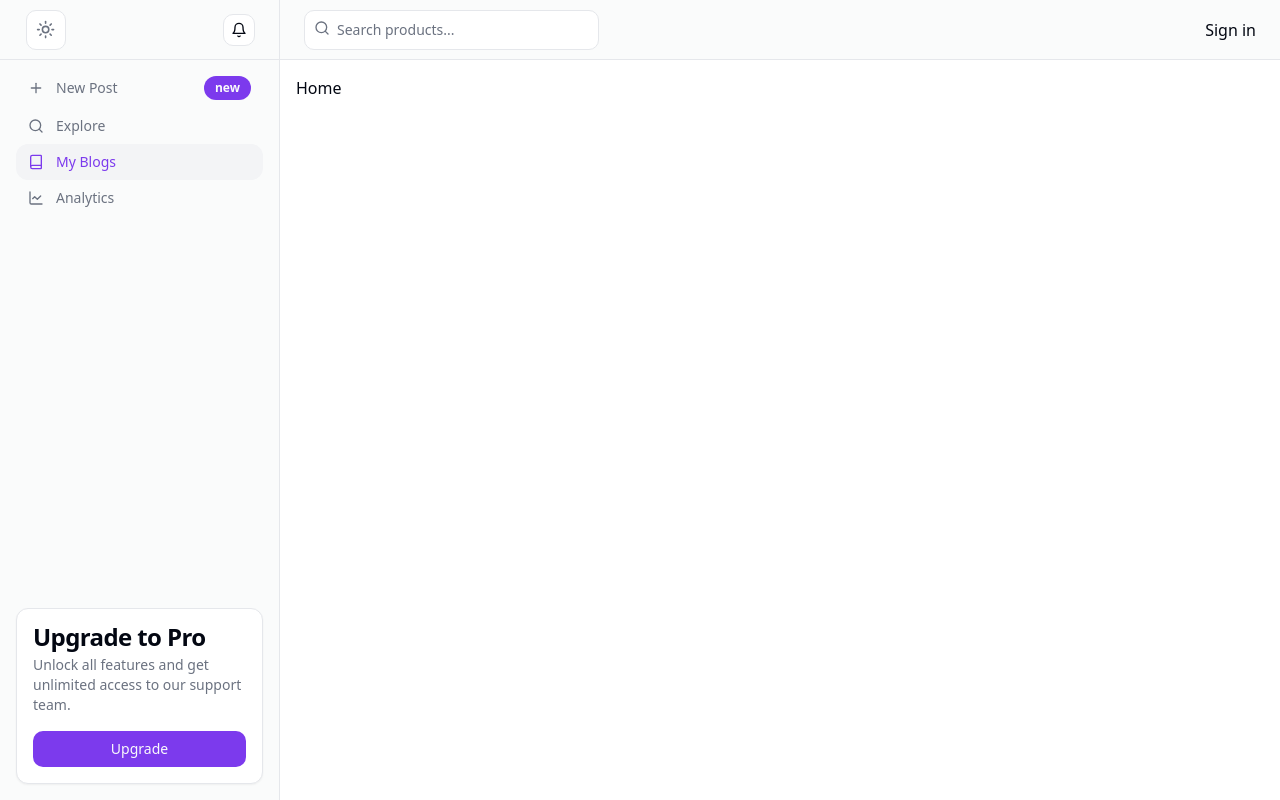
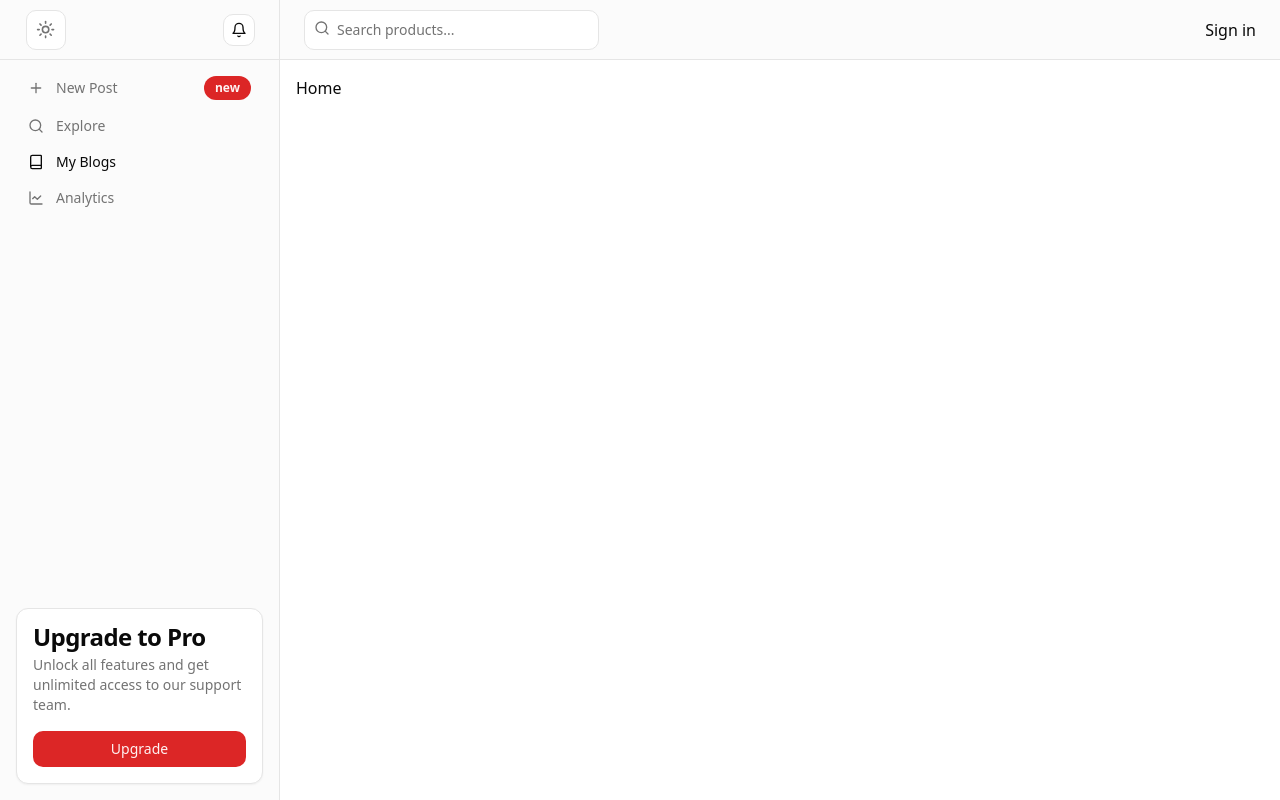
Before and after one commit to S-Axhwin/blogpostv1, a React (Vite) app: page /blog in a window 1280 px wide. Built offline with nearby package versions, Linux system fonts and the light colour scheme; no server answers.

Commit message:
ui update

```diff
--- a/src/components/Navbar.tsx
+++ b/src/components/Navbar.tsx
@@ -65,7 +65,7 @@ export function NavWrapper({children}:any) {
           </Link>
           <Link
             to="/myblogs"
-            className="flex items-center gap-3 rounded-lg bg-muted px-3 py-2 text-primary transition-all hover:text-primary"
+            className={`flex items-center gap-3 rounded-lg px-3 py-2 transition-all hover:text-primary`}
           >
             <Book className="h-4 w-4" />
             My Blogs
@@ -121,11 +121,11 @@ export function NavWrapper({children}:any) {
 
                 <Link
                   to="/myblogs"
-                  className="mx-[-0.65rem] flex items-center gap-4 rounded-xl bg-muted px-3 py-2 text-foreground hover:text-foreground"
+                  className="mx-[-0.65rem] flex items-center text-muted-foreground gap-4 rounded-xl px-3 py-2 hover:text-foreground"
                 >
                   <ShoppingCart className="h-5 w-5" />
                   My Blogs
-                  <Badge className="ml-auto flex h-6 w-8 p-3 shrink-0 items-center justify-center rounded-full">
+                  <Badge className="ml-auto flex h-6 w-8 p-3 shrink-0 items-center  justify-center rounded-full">
                     new
                   </Badge>
                 </Link>
--- a/src/index.css
+++ b/src/index.css
@@ -2,28 +2,27 @@
 @tailwind components;
 @tailwind utilities;
 
-
 @layer base {
   :root {
     --background: 0 0% 100%;
-    --foreground: 224 71.4% 4.1%;
+    --foreground: 0 0% 3.9%;
     --card: 0 0% 100%;
-    --card-foreground: 224 71.4% 4.1%;
+    --card-foreground: 0 0% 3.9%;
     --popover: 0 0% 100%;
-    --popover-foreground: 224 71.4% 4.1%;
-    --primary: 262.1 83.3% 57.8%;
-    --primary-foreground: 210 20% 98%;
-    --secondary: 220 14.3% 95.9%;
-    --secondary-foreground: 220.9 39.3% 11%;
-    --muted: 220 14.3% 95.9%;
-    --muted-foreground: 220 8.9% 46.1%;
-    --accent: 220 14.3% 95.9%;
-    --accent-foreground: 220.9 39.3% 11%;
+    --popover-foreground: 0 0% 3.9%;
+    --primary: 0 72.2% 50.6%;
+    --primary-foreground: 0 85.7% 97.3%;
+    --secondary: 0 0% 96.1%;
+    --secondary-foreground: 0 0% 9%;
+    --muted: 0 0% 96.1%;
+    --muted-foreground: 0 0% 45.1%;
+    --accent: 0 0% 96.1%;
+    --accent-foreground: 0 0% 9%;
     --destructive: 0 84.2% 60.2%;
-    --destructive-foreground: 210 20% 98%;
-    --border: 220 13% 91%;
-    --input: 220 13% 91%;
-    --ring: 262.1 83.3% 57.8%;
+    --destructive-foreground: 0 0% 98%;
+    --border: 0 0% 89.8%;
+    --input: 0 0% 89.8%;
+    --ring: 0 72.2% 50.6%;
     --radius: 0.75rem;
     --chart-1: 12 76% 61%;
     --chart-2: 173 58% 39%;
@@ -33,25 +32,25 @@
   }
 
   .dark {
-    --background: 224 71.4% 4.1%;
-    --foreground: 210 20% 98%;
-    --card: 224 71.4% 4.1%;
-    --card-foreground: 210 20% 98%;
-    --popover: 224 71.4% 4.1%;
-    --popover-foreground: 210 20% 98%;
-    --primary: 263.4 70% 50.4%;
-    --primary-foreground: 210 20% 98%;
-    --secondary: 215 27.9% 16.9%;
-    --secondary-foreground: 210 20% 98%;
-    --muted: 215 27.9% 16.9%;
-    --muted-foreground: 217.9 10.6% 64.9%;
-    --accent: 215 27.9% 16.9%;
-    --accent-foreground: 210 20% 98%;
+    --background: 0 0% 3.9%;
+    --foreground: 0 0% 98%;
+    --card: 0 0% 3.9%;
+    --card-foreground: 0 0% 98%;
+    --popover: 0 0% 3.9%;
+    --popover-foreground: 0 0% 98%;
+    --primary: 0 72.2% 50.6%;
+    --primary-foreground: 0 85.7% 97.3%;
+    --secondary: 0 0% 14.9%;
+    --secondary-foreground: 0 0% 98%;
+    --muted: 0 0% 14.9%;
+    --muted-foreground: 0 0% 63.9%;
+    --accent: 0 0% 14.9%;
+    --accent-foreground: 0 0% 98%;
     --destructive: 0 62.8% 30.6%;
-    --destructive-foreground: 210 20% 98%;
-    --border: 215 27.9% 16.9%;
-    --input: 215 27.9% 16.9%;
-    --ring: 263.4 70% 50.4%;
+    --destructive-foreground: 0 0% 98%;
+    --border: 0 0% 14.9%;
+    --input: 0 0% 14.9%;
+    --ring: 0 72.2% 50.6%;
     --chart-1: 220 70% 50%;
     --chart-2: 160 60% 45%;
     --chart-3: 30 80% 55%;
--- a/src/pages/Blog.tsx
+++ b/src/pages/Blog.tsx
@@ -11,7 +11,7 @@ const BlogSkelton = () => {
 
 const SingleCard = ({item}:any) => {
   return (
-  <div className="p-3 bg-gray-900 rounded-md hover:shadow-lg text-black bg-primary-foreground dark:bg-gray-900 dark:text-white transition-all ">
+  <div className="p-3 bg-muted rounded-md hover:shadow-lg text-black   dark:text-white transition-all ">
     <div className="text-2xl font-bold">
       {item.title}
     </div>
```
